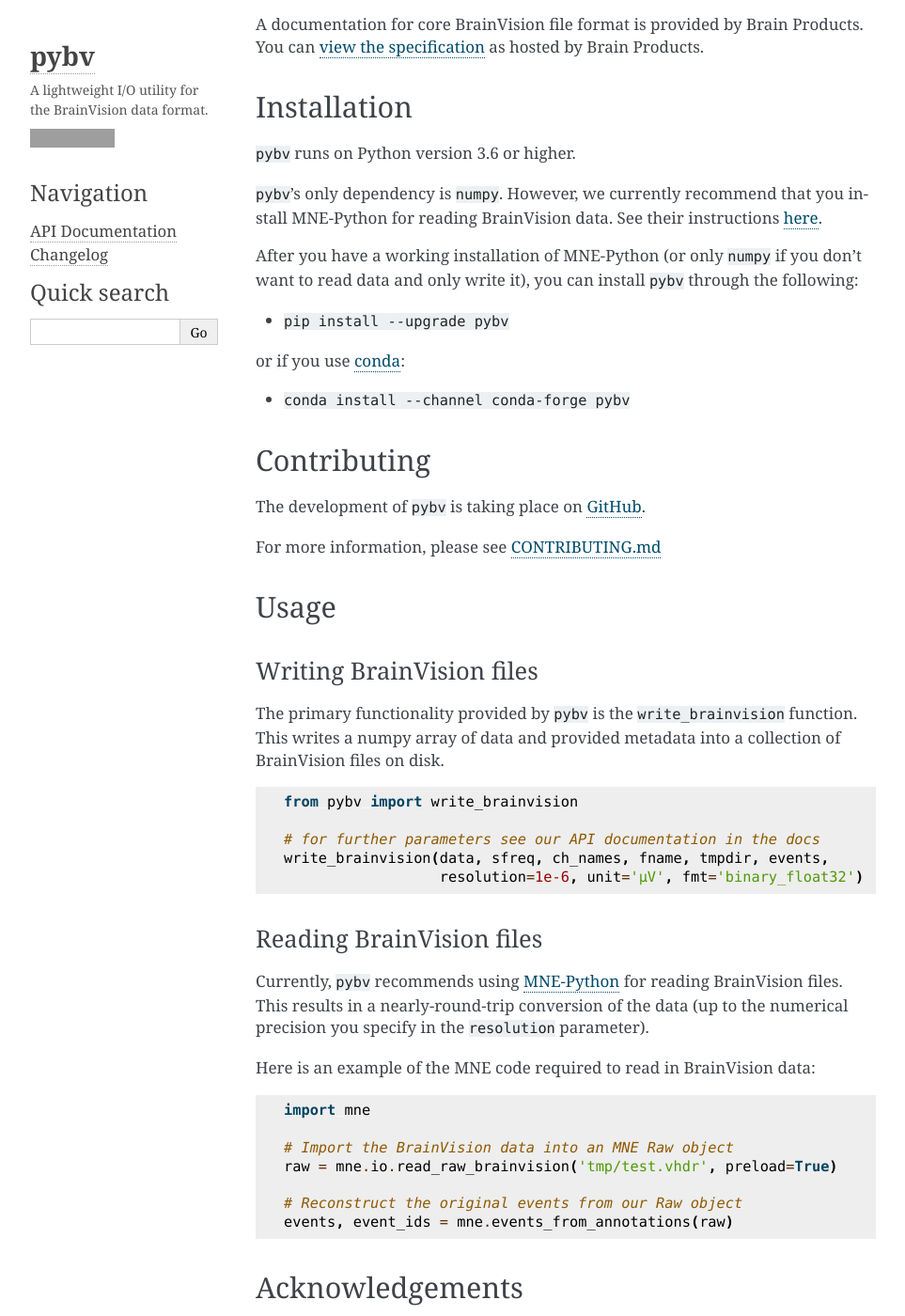
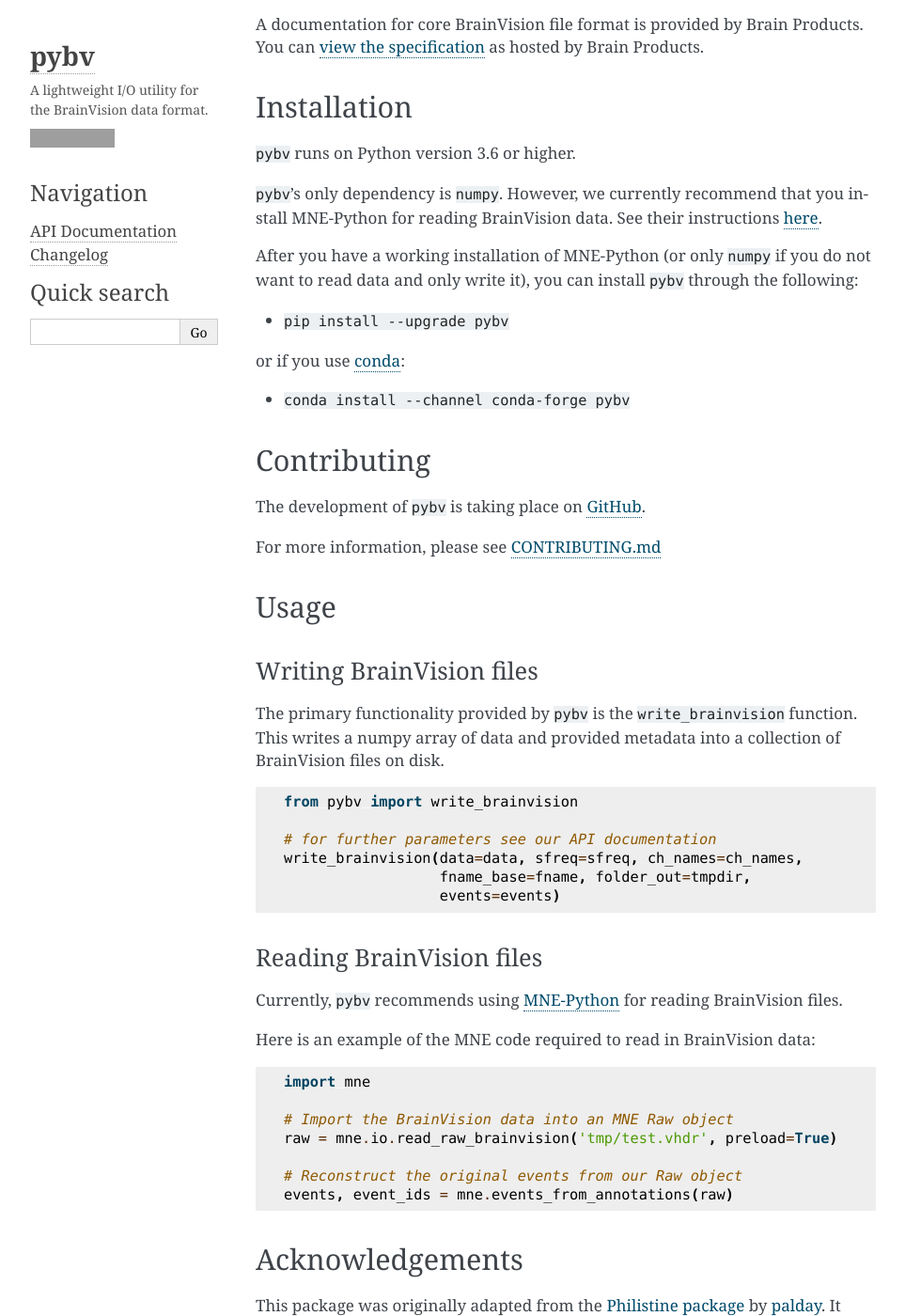
Before and after one commit to bids-standard/pybv, a Sphinx documentation site: the page built from docs/index.rst, in a window 1280 px wide and 1400 px high, scrolled down 781 px. Shown: the whole window at 94% size, without its empty margins (148-1111 px from the left). Built offline with Sphinx 7.4.7, drawn with Linux system fonts in a browser that asks for light colours; grey boxes are pictures that could not be loaded.

Commit message:
REL v0.4.0

```diff
--- a/README.rst
+++ b/README.rst
@@ -72,7 +72,7 @@
 `here <https://mne.tools/stable/install/index.html>`_.
 
 After you have a working installation of MNE-Python (or only ``numpy`` if you
-don't want to read data and only write it), you can install ``pybv`` through
+do not want to read data and only write it), you can install ``pybv`` through
 the following:
 
 - ``pip install --upgrade pybv``
@@ -104,17 +104,16 @@
 
     from pybv import write_brainvision
 
-    # for further parameters see our API documentation in the docs
-    write_brainvision(data, sfreq, ch_names, fname, tmpdir, events,
-                      resolution=1e-6, unit='µV', fmt='binary_float32')
+    # for further parameters see our API documentation
+    write_brainvision(data=data, sfreq=sfreq, ch_names=ch_names,
+                      fname_base=fname, folder_out=tmpdir,
+                      events=events)
 
 Reading BrainVision files
 -------------------------
 
 Currently, ``pybv`` recommends using `MNE-Python <https://mne.tools>`_
 for reading BrainVision files.
-This results in a nearly-round-trip conversion of the data (up to the numerical
-precision you specify in the ``resolution`` parameter).
 
 Here is an example of the MNE code required to read in BrainVision data:
 
--- a/docs/changelog.rst
+++ b/docs/changelog.rst
@@ -12,8 +12,8 @@
    :local:
    :depth: 1
 
-Current
-=======
+0.4.0
+=====
 
 Changelog
 ~~~~~~~~~
--- a/pybv/__init__.py
+++ b/pybv/__init__.py
@@ -9,5 +9,5 @@
 #
 # License: BSD (3-clause)
 
-__version__ = '0.4.0.dev0'
+__version__ = '0.4.0'
 from .io import write_brainvision  # noqa: F401
```
Also changed, not shown: 1 other file.
